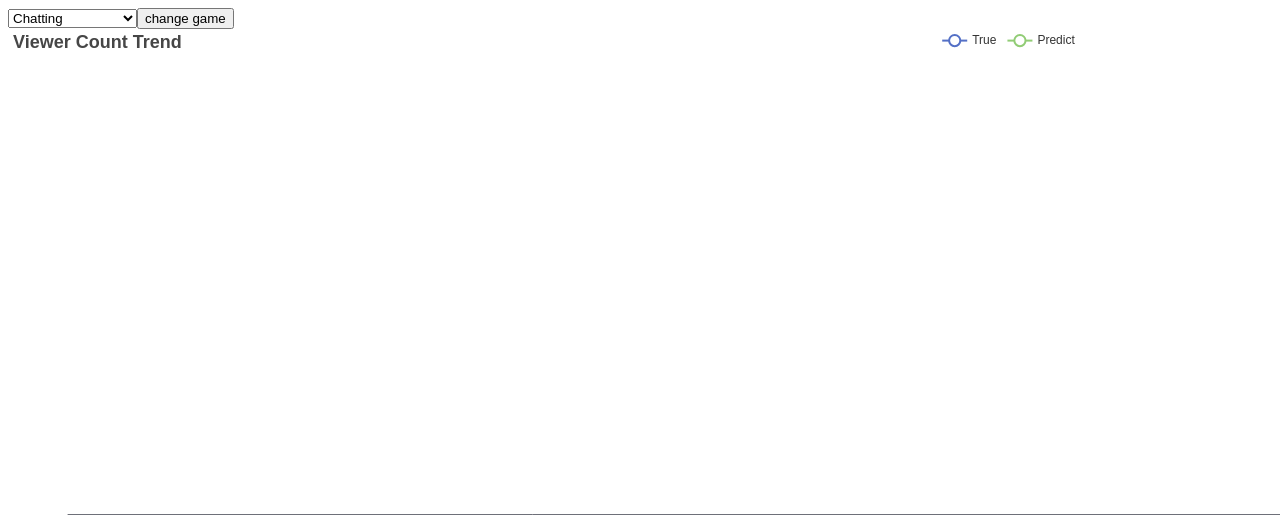
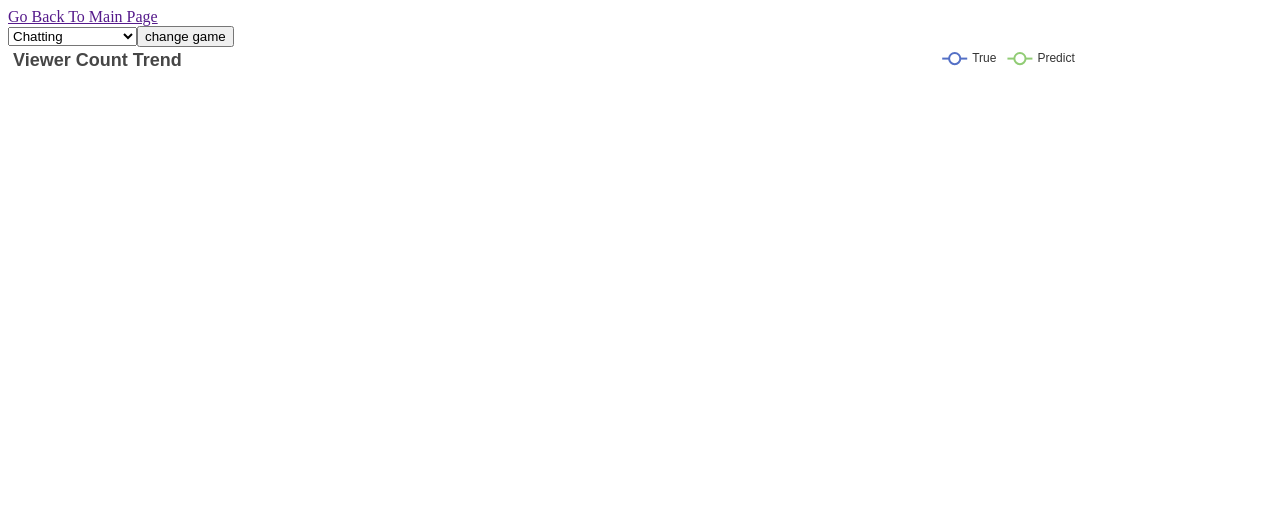
Before and after one commit to xixixixxixixixi/TwitchStreamAnalysis, a plain HTML site: page templates/prediction.html in a window 1280 px wide. Shown: the top 526 px of the page. Drawn offline with nearby package versions, Linux system fonts and the light colour scheme; no server answers; files whose address does not match are found by name.

Commit message:
Update prediction.html

```diff
--- a/templates/prediction.html
+++ b/templates/prediction.html
@@ -7,6 +7,7 @@
     <script src="https://ajax.googleapis.com/ajax/libs/jquery/1.12.4/jquery.min.js"></script>
 </head>
 <body>
+<a href="">Go Back To Main Page</a>
 <div id="popularGameTrend">
     <div id="popularGameTrendSelection"></div>
     <div id="lineChartForGameTrend"></div>
```
